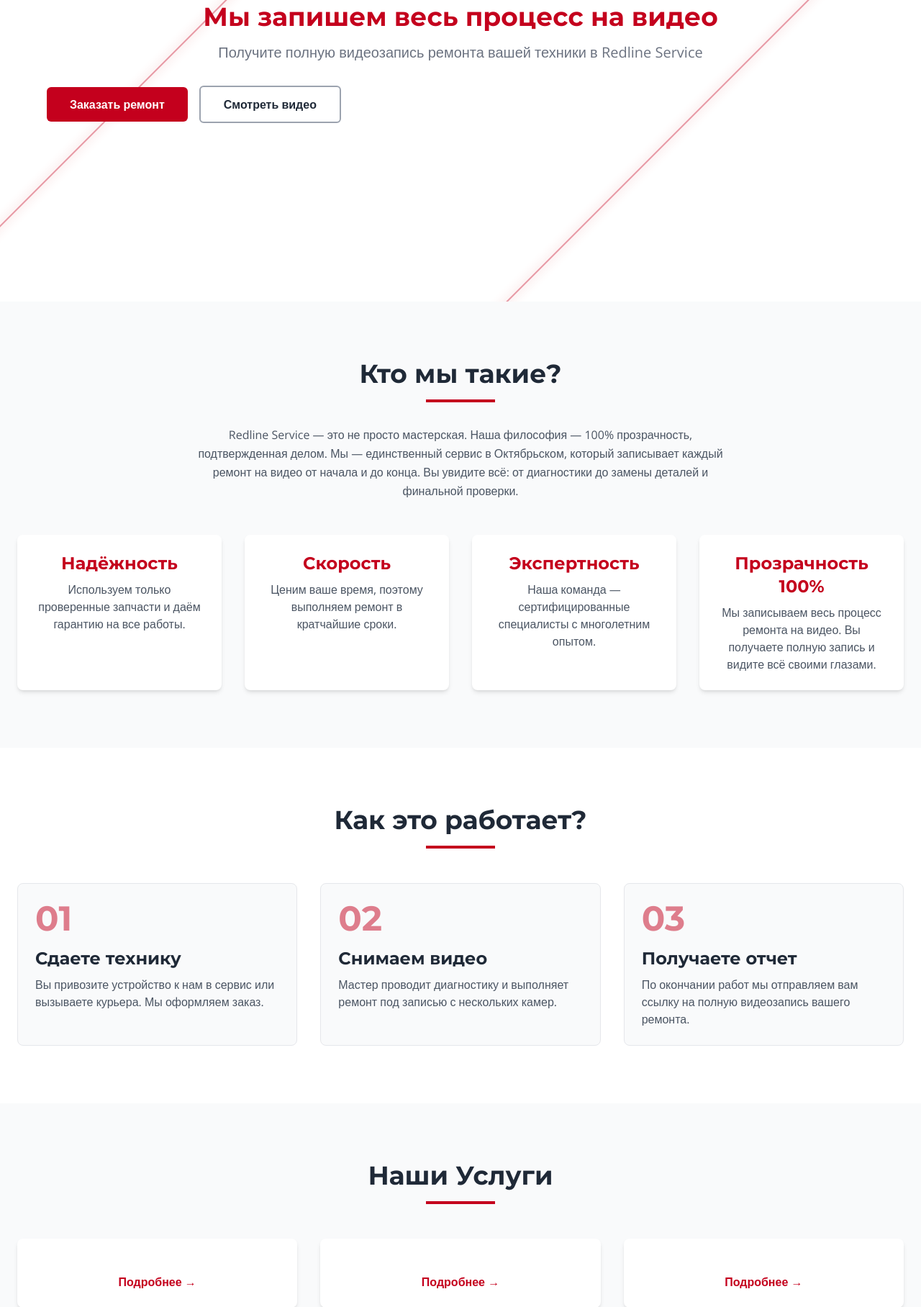
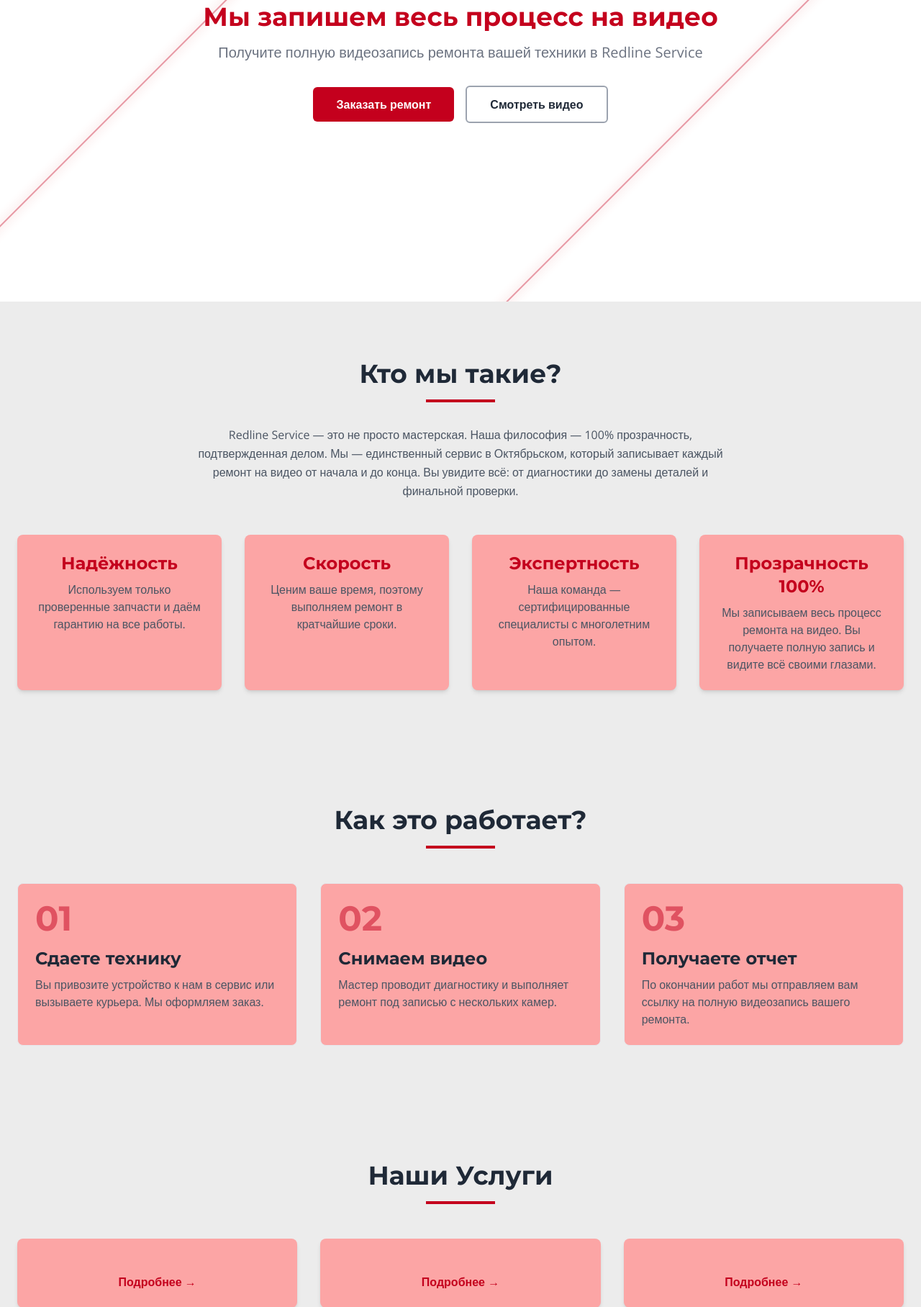
Before and after one commit to Alast0rRL/Redline.service, a Flask app: page / in a window 1280 px wide. Shown: the part 458-2274 px from the top of the page at 72% size. Run offline with Flask 2, Linux system fonts and the light colour scheme; some libraries are stand-ins or nearby versions.

Commit message:
Делаю цвет

```diff
--- a/static/css/styles.css
+++ b/static/css/styles.css
@@ -79,6 +79,23 @@
     }
 }
 
+.custom-red-bg {
+    background-color: #ececec; /* red-500 */
+}
+
+.dark .custom-red-bg {
+    background-color: #181818; /* red-800 */
+}
+
+.custom-red-inner-bg {
+    background-color: #fca5a5; /* red-300 */
+}
+
+.dark .custom-red-inner-bg {
+    background-color: #111111; /* red-700 */
+}
+
+
 /* Mobile Styles */
 @media (max-width: 768px) {
     .animated-lines {
--- a/templates/index.html
+++ b/templates/index.html
@@ -1,4 +1,3 @@
-
 {% extends 'base.html' %}
 
 {% block content %}
@@ -10,7 +9,7 @@
         <p class="text-8xl md:text-9xl font-montserrat font-black tracking-wider text-redline-red my-4">RedLine</p>
         <p class="text-2xl md:text-4xl font-montserrat font-bold mt-2 text-redline-red">Мы запишем весь процесс на видео</p>
         <p class="mt-4 text-lg md:text-xl text-gray-500 dark:text-light-gray">Получите полную видеозапись ремонта вашей техники в Redline Service</p>
-        <div class="mt-8 flex flex-col items-center space-y-4 md:flex-row md:space-y-0 md:space-x-4">
+        <div class="mt-8 flex flex-col items-center justify-center space-y-4 md:flex-row md:space-y-0 md:space-x-4">
             <a href="#contact-form" class="w-full md:w-auto bg-redline-red text-white font-bold py-3 px-8 rounded-md hover:shadow-[0_0_20px_rgba(196,0,29,0.9)] transition-all duration-300">Заказать ремонт</a>
             <a href="#video" class="w-full md:w-auto text-gray-800 dark:text-white font-bold py-3 px-8 border-2 border-gray-400 dark:border-light-gray rounded-md hover:bg-gray-200 dark:hover:bg-light-gray hover:text-dark-bg transition-all duration-300">Смотреть видео</a>
         </div>
@@ -18,7 +17,7 @@
 </section>
 
 <!-- About Us Section -->
-<section id="about" class="py-20 bg-gray-50 dark:bg-gray-900/50">
+<section id="about" class="py-20 custom-red-bg">
     <div class="container mx-auto px-6 text-center">
         <h2 class="text-4xl font-montserrat font-bold">Кто мы такие?</h2>
         <div class="w-24 h-1 bg-redline-red mx-auto mt-4 mb-8"></div>
@@ -26,19 +25,19 @@
             Redline Service — это не просто мастерская. Наша философия — 100% прозрачность, подтвержденная делом. Мы — единственный сервис в Октябрьском, который записывает каждый ремонт на видео от начала и до конца. Вы увидите всё: от диагностики до замены деталей и финальной проверки.
         </p>
         <div class="grid md:grid-cols-4 gap-8 mt-12 text-center">
-            <div class="p-6 bg-white dark:bg-dark-bg rounded-lg shadow-md dark:border dark:border-gray-800">
+            <div class="p-6 custom-red-inner-bg rounded-lg shadow-md dark:border dark:border-gray-800">
                 <h3 class="text-2xl font-montserrat text-redline-red">Надёжность</h3>
                 <p class="mt-2 text-gray-600 dark:text-light-gray">Используем только проверенные запчасти и даём гарантию на все работы.</p>
             </div>
-            <div class="p-6 bg-white dark:bg-dark-bg rounded-lg shadow-md dark:border dark:border-gray-800">
+            <div class="p-6 custom-red-inner-bg rounded-lg shadow-md dark:border dark:border-gray-800">
                 <h3 class="text-2xl font-montserrat text-redline-red">Скорость</h3>
                 <p class="mt-2 text-gray-600 dark:text-light-gray">Ценим ваше время, поэтому выполняем ремонт в кратчайшие сроки.</p>
             </div>
-            <div class="p-6 bg-white dark:bg-dark-bg rounded-lg shadow-md dark:border dark:border-gray-800">
+            <div class="p-6 custom-red-inner-bg rounded-lg shadow-md dark:border dark:border-gray-800">
                 <h3 class="text-2xl font-montserrat text-redline-red">Экспертность</h3>
                 <p class="mt-2 text-gray-600 dark:text-light-gray">Наша команда — сертифицированные специалисты с многолетним опытом.</p>
             </div>
-            <div class="p-6 bg-white dark:bg-dark-bg rounded-lg shadow-md dark:border dark:border-gray-800">
+            <div class="p-6 custom-red-inner-bg rounded-lg shadow-md dark:border dark:border-gray-800">
                 <h3 class="text-2xl font-montserrat text-redline-red">Прозрачность 100%</h3>
                 <p class="mt-2 text-gray-600 dark:text-light-gray">Мы записываем весь процесс ремонта на видео. Вы получаете полную запись и видите всё своими глазами.</p>
             </div>
@@ -47,22 +46,22 @@
 </section>
 
 <!-- How It Works Section -->
-<section id="how-it-works" class="py-20 bg-white dark:bg-dark-bg">
+<section id="how-it-works" class="py-20 custom-red-bg">
     <div class="container mx-auto px-6 text-center">
         <h2 class="text-4xl font-montserrat font-bold">Как это работает?</h2>
         <div class="w-24 h-1 bg-redline-red mx-auto mt-4 mb-8"></div>
         <div class="grid md:grid-cols-3 gap-8 mt-12 text-left">
-            <div class="p-6 bg-gray-50 dark:bg-dark-gray rounded-lg border border-gray-200 dark:border-gray-800">
+            <div class="p-6 custom-red-inner-bg rounded-lg border border-gray-200 dark:border-gray-800">
                 <p class="text-5xl font-montserrat text-redline-red/50">01</p>
                 <h3 class="text-2xl font-montserrat mt-4">Сдаете технику</h3>
                 <p class="mt-2 text-gray-600 dark:text-light-gray">Вы привозите устройство к нам в сервис или вызываете курьера. Мы оформляем заказ.</p>
             </div>
-            <div class="p-6 bg-gray-50 dark:bg-dark-gray rounded-lg border border-gray-200 dark:border-gray-800">
+            <div class="p-6 custom-red-inner-bg rounded-lg border border-gray-200 dark:border-gray-800">
                 <p class="text-5xl font-montserrat text-redline-red/50">02</p>
                 <h3 class="text-2xl font-montserrat mt-4">Снимаем видео</h3>
                 <p class="mt-2 text-gray-600 dark:text-light-gray">Мастер проводит диагностику и выполняет ремонт под записью с нескольких камер.</p>
             </div>
-            <div class="p-6 bg-gray-50 dark:bg-dark-gray rounded-lg border border-gray-200 dark:border-gray-800">
+            <div class="p-6 custom-red-inner-bg rounded-lg border border-gray-200 dark:border-gray-800">
                 <p class="text-5xl font-montserrat text-redline-red/50">03</p>
                 <h3 class="text-2xl font-montserrat mt-4">Получаете отчет</h3>
                 <p class="mt-2 text-gray-600 dark:text-light-gray">По окончании работ мы отправляем вам ссылку на полную видеозапись вашего ремонта.</p>
@@ -72,13 +71,13 @@
 </section>
 
 <!-- Services Section -->
-<section id="services" class="py-20 bg-gray-50 dark:bg-gray-900/50">
+<section id="services" class="py-20 custom-red-bg">
     <div class="container mx-auto px-6 text-center">
         <h2 class="text-4xl font-montserrat font-bold">Наши Услуги</h2>
         <div class="w-24 h-1 bg-redline-red mx-auto mt-4 mb-8"></div>
         <div class="grid md:grid-cols-3 gap-8 mt-12">
             {% for service in services | slice(3) %}
-            <div class="bg-white dark:bg-dark-gray rounded-lg overflow-hidden group shadow-md dark:border dark:border-gray-800">
+            <div class="custom-red-inner-bg rounded-lg overflow-hidden group shadow-md dark:border dark:border-gray-800">
                 <div class="p-6">
                     <h3 class="text-2xl font-montserrat">{{ service.name }}</h3>
                     <p class="mt-2 text-gray-600 dark:text-light-gray">{{ service.description }}</p>
@@ -92,7 +91,7 @@
 </section>
 
 <!-- YouTube/RUTUBE Section -->
-<section id="video" class="py-20 bg-white dark:bg-dark-bg">
+<section id="video" class="py-20 custom-red-bg">
     <div class="container mx-auto px-6 text-center">
         <h2 class="text-4xl font-montserrat font-bold">Так будет выглядеть видео вашего ремонта</h2>
         <div class="w-24 h-1 bg-redline-red mx-auto mt-4 mb-8"></div>
@@ -110,20 +109,20 @@
 </section>
 
 <!-- Testimonials Section -->
-<section id="testimonials" class="py-20 bg-gray-50 dark:bg-gray-900/50">
+<section id="testimonials" class="py-20 custom-red-bg">
     <div class="container mx-auto px-6 text-center">
         <h2 class="text-4xl font-montserrat font-bold">Что говорят клиенты</h2>
         <div class="w-24 h-1 bg-redline-red mx-auto mt-4 mb-8"></div>
         <div class="grid md:grid-cols-3 gap-8 mt-12">
-            <div class="bg-white dark:bg-dark-gray p-8 rounded-lg shadow-md dark:border dark:border-gray-800">
+            <div class="custom-red-inner-bg p-8 rounded-lg shadow-md dark:border dark:border-gray-800">
                 <p class="text-gray-600 dark:text-light-gray italic">"Сделали все быстро, как и обещали. Ноутбук теперь летает. Отдельное спасибо за честность — не навязывали лишних услуг."</p>
                 <p class="mt-4 font-bold text-gray-900 dark:text-white">— Александр П.</p>
             </div>
-            <div class="bg-white dark:bg-dark-gray p-8 rounded-lg shadow-md dark:border dark:border-gray-800">
+            <div class="custom-red-inner-bg p-8 rounded-lg shadow-md dark:border dark:border-gray-800">
                 <p class="text-gray-600 dark:text-light-gray italic">"Машина дергалась при разгоне, никто не мог найти причину. В Redline разобрались за пару часов. Настоящие профи!"</p>
                 <p class="mt-4 font-bold text-gray-900 dark:text-white">— Сергей В.</p>
             </div>
-            <div class="bg-white dark:bg-dark-gray p-8 rounded-lg shadow-md dark:border dark:border-gray-800">
+            <div class="custom-red-inner-bg p-8 rounded-lg shadow-md dark:border dark:border-gray-800">
                 <p class="text-gray-600 dark:text-light-gray italic">"Очень понравился подход. Показали видео, что именно сломалось в стиралке. Теперь буду обращаться только сюда."</p>
                 <p class="mt-4 font-bold text-gray-900 dark:text-white">— Елена К.</p>
             </div>
@@ -132,7 +131,7 @@
 </section>
 
 <!-- Contact Form Section -->
-<section id="contact-form" class="py-20 bg-white dark:bg-dark-bg">
+<section id="contact-form" class="py-20 custom-red-bg">
     <div class="container mx-auto px-6">
         <div class="text-center">
             <h2 class="text-4xl font-montserrat font-bold">Остались вопросы?</h2>
@@ -161,7 +160,7 @@
 </section>
 
 <!-- Redline Speed Timer & Warranty -->
-<section class="py-20 bg-gray-50 dark:bg-gray-900/50">
+<section class="py-20 custom-red-bg">
     <div class="container mx-auto px-6">
         <div class="grid md:grid-cols-2 gap-12 items-center">
             <div class="text-center md:text-left">
@@ -170,7 +169,7 @@
                 <div id="speed-timer" class="text-6xl font-montserrat text-redline-red my-4">03:45:12</div>
                 <p class="text-sm text-gray-500 dark:text-gray-400">*Таймер показывает среднее время от приема заказа до его выполнения за последние 24 часа.</p>
             </div>
-            <div class="bg-white dark:bg-dark-gray p-8 rounded-lg shadow-md dark:border dark:border-gray-800">
+            <div class="custom-red-inner-bg p-8 rounded-lg shadow-md dark:border dark:border-gray-800">
                 <h3 class="text-3xl font-montserrat">Redline Warranty+</h3>
                 <p class="text-gray-600 dark:text-light-gray mt-4">Мы уверены в качестве своей работы, поэтому предоставляем расширенную гарантию <span class="text-gray-900 dark:text-white font-bold">до 12 месяцев</span> на все виды ремонта. Ваша техника в надежных руках.</p>
             </div>
```
Also changed, not shown: GEMINI.md (added, +43 -0 lines), data/services.json (+14 -1 lines).
